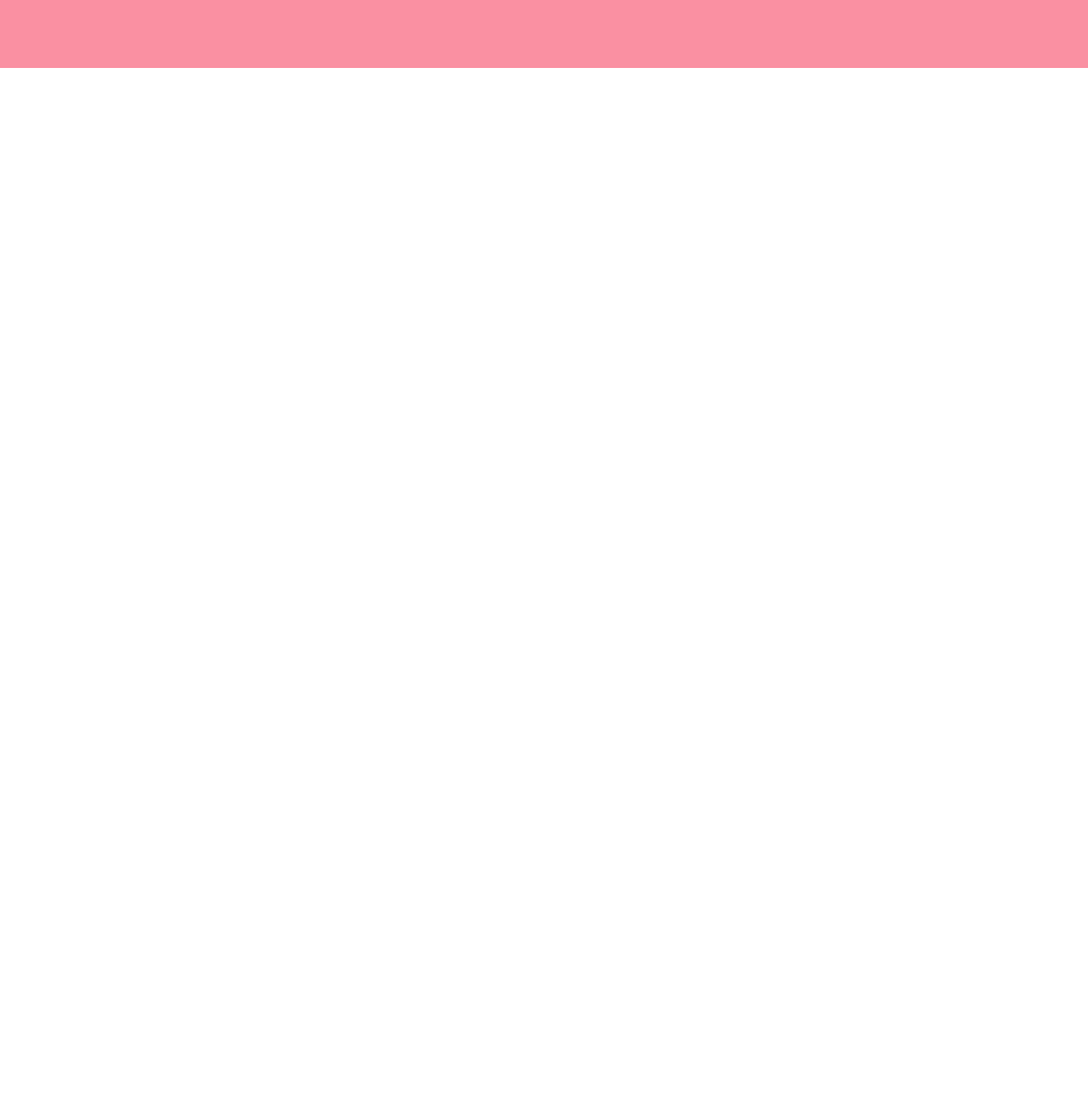
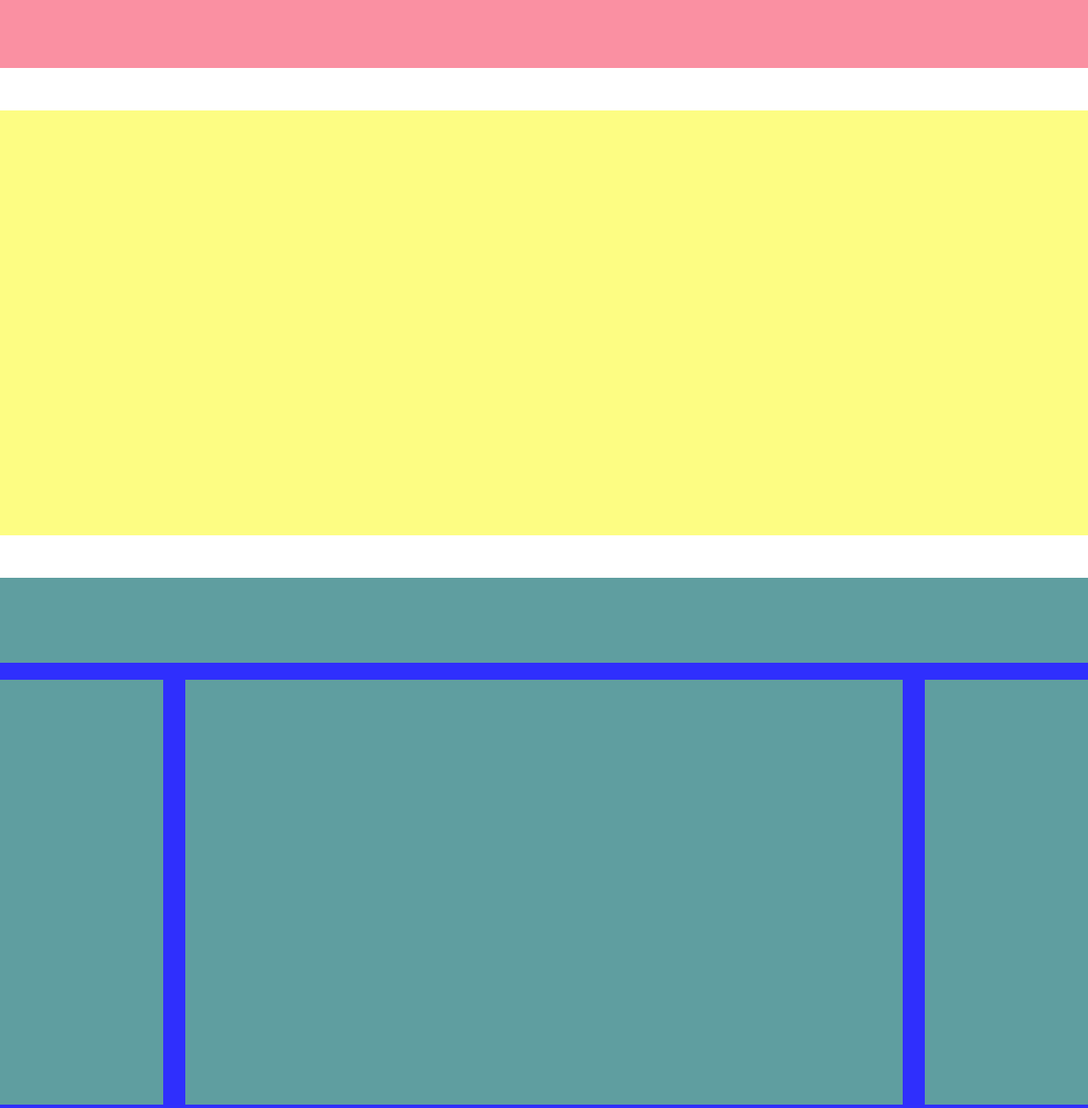
Before and after one commit to Giuseppe0197/htmlcss-struttura-wp, a plain HTML site: page index.html in a window 1280 px wide. Shown: the part 20-1324 px from the top of the page at 85% size. Before the commit the page ends 800 px from the top, so only its background shows below. Drawn offline with Linux system fonts and the light colour scheme.

Commit message:
main e footer completi

```diff
--- a/css/style.css
+++ b/css/style.css
@@ -16,6 +16,52 @@ header {
 
 /* Prima parte */
 
+.sezione1 {
+    margin: 50px 0;
+    width: 100%;
+    height: 500px;
+    background-color: rgb(253, 253, 131);
+}
+
 /* Seconda parte con float */
 
+.container {
+    width: 100%;
+    background-color: rgb(47, 47, 253);
+    margin: 20px auto;
+}
+
+.clearfix::after{
+    content: "";
+    display: table;
+    clear: both;
+}
+
+.container-head {
+    background-color: cadetblue;
+    height: 100px;
+}
+
+.colsx, .coldx {
+    background-color: cadetblue;
+    height: 500px;
+    width: 15%;
+    float: left;
+    margin: 20px 0;
+}
+
+.main-text {
+    float: left;
+    background-color: cadetblue;
+    width: 66%;
+    height: 500px;
+    margin: 20px 2%;
+}
+
 /* Footer */
+
+footer {
+    height: 100px;
+    background-color: rgb(158, 0, 158);
+    margin-top: 20px;
+}
--- a/index.html
+++ b/index.html
@@ -20,13 +20,27 @@
     <main>
     <!-- Prima sezione -->
 
-        <section>
+        <section class="sezione1">
 
         </section>
 
     <!-- Seconda sezione con float -->
 
-        <div>
+        <div class="container clearfix">
+
+            <div class="container-head">
+
+            </div>
+
+            <div class="colsx">
+
+            </div>
+            <div class="main-text">
+
+            </div>
+            <div class="coldx">
+
+            </div>
 
         </div>
 
```
